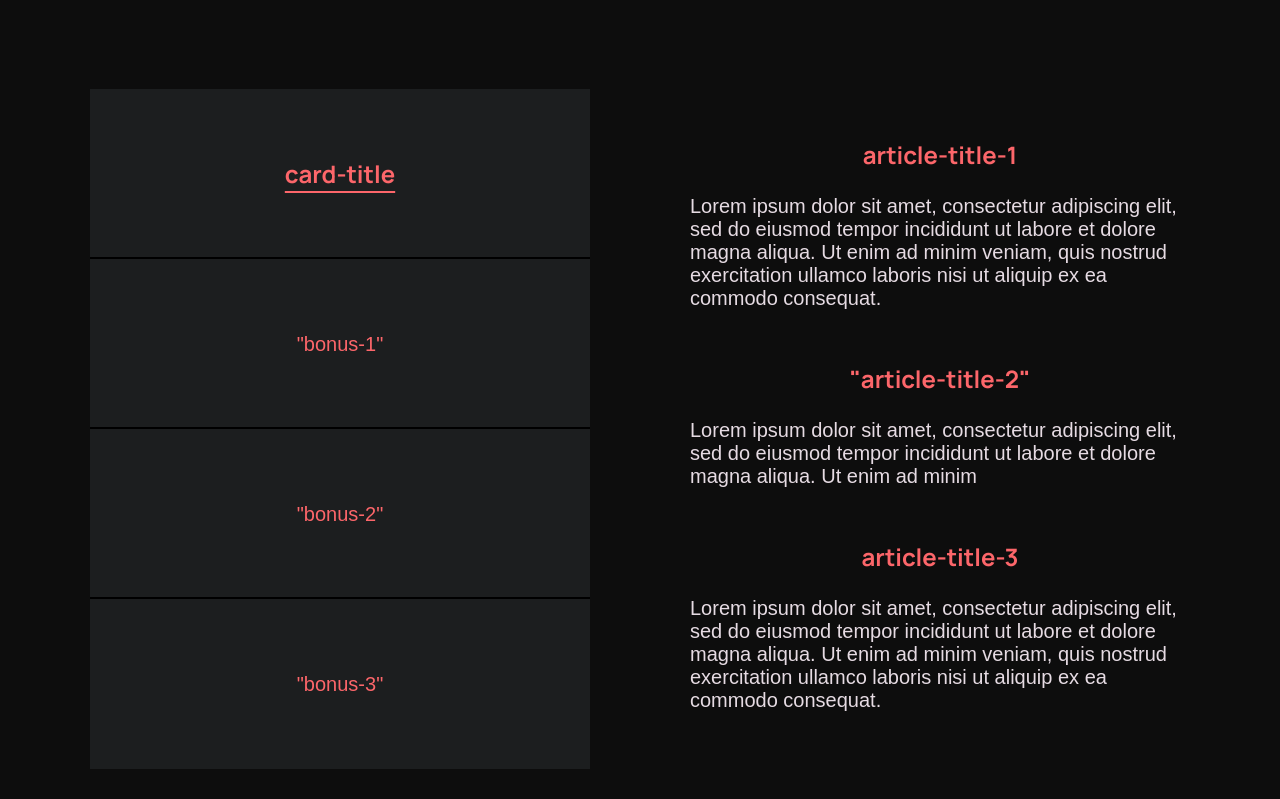
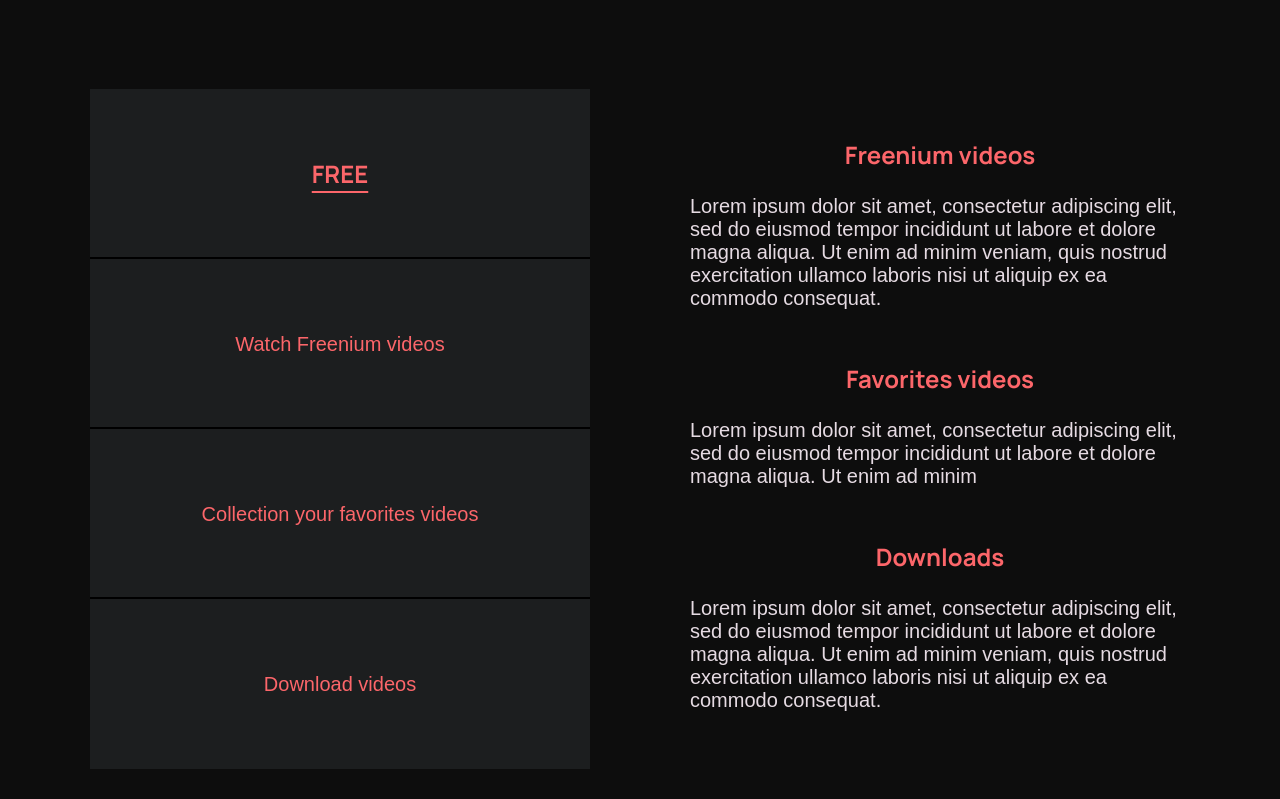
Before and after one commit to WildCodeSchool-2024-09/JS-Nantes-CSS117-P3_DevTube, a React (Vite) app in the folder client/: page /freemium in a window 1280 px wide. Shown: the part 400-1199 px from the top of the page. Built offline with nearby package versions, Linux system fonts and the light colour scheme; a web font is replaced by a local one.

Commit message:
traduction freenium page done

```diff
--- a/client/src/pages/Freemium/Freemium.tsx
+++ b/client/src/pages/Freemium/Freemium.tsx
@@ -1,13 +1,16 @@
+import { useTranslation } from "react-i18next";
 import "../../styles/Freemium.css";
 import bigStarFreenium from "/big-star-freenium.png";
 import starWhite from "/star-white-icon.png";
 
 export default function Freemium() {
+  const { t } = useTranslation();
+
   return (
     <section className="page-fremium">
       <section className="title-fremium">
         <img className="orange-star-icon" src={bigStarFreenium} alt="star" />
-        <h1>Freemium</h1>
+        <h1>{t("title")}</h1>
       </section>
       <p className="intro-text-fremium">
         Lorem ipsum dolor sit amet, consectetur adipiscing elit, sed do eiusmod
@@ -21,10 +24,10 @@ export default function Freemium() {
       <section className="information-fremium">
         <figure className="block-information-fremium">
           <div className="card-information-fremium">
-            <h2 className="card-block card-block-1">card-title</h2>
-            <p className="card-block card-block-2">"bonus-1"</p>
-            <p className="card-block card-block-3">"bonus-2"</p>
-            <p className="card-block card-block-4">"bonus-3"</p>
+            <h2 className="card-block card-block-1">{t("card-title")}</h2>
+            <p className="card-block card-block-2">{t("bonus-1")}</p>
+            <p className="card-block card-block-3">{t("bonus-2")}</p>
+            <p className="card-block card-block-4">{t("bonus-3")}</p>
             <div className="card-block-button">
               <button type="button" className="big-cta">
                 sign up
@@ -37,7 +40,7 @@ export default function Freemium() {
         </figure>
         <section className="articles-information-fremium">
           <article>
-            <h2>article-title-1</h2>
+            <h2>{t("article-title-1")}</h2>
             <p>
               Lorem ipsum dolor sit amet, consectetur adipiscing elit, sed do
               eiusmod tempor incididunt ut labore et dolore magna aliqua. Ut
@@ -46,7 +49,7 @@ export default function Freemium() {
             </p>
           </article>
           <article>
-            <h2>"article-title-2"</h2>
+            <h2>{t("article-title-2")}</h2>
             <p>
               Lorem ipsum dolor sit amet, consectetur adipiscing elit, sed do
               eiusmod tempor incididunt ut labore et dolore magna aliqua. Ut
@@ -54,7 +57,7 @@ export default function Freemium() {
             </p>
           </article>
           <article>
-            <h2>article-title-3</h2>
+            <h2>{t("article-title-3")}</h2>
             <p>
               Lorem ipsum dolor sit amet, consectetur adipiscing elit, sed do
               eiusmod tempor incididunt ut labore et dolore magna aliqua. Ut
--- a/client/src/styles/Freemium.css
+++ b/client/src/styles/Freemium.css
@@ -6,9 +6,6 @@
   padding-left: 28px;
   padding-top: 40px;
   padding-bottom: 28px;
-}
-
-.page-fremium {
   text-align: center;
 }
 
```
